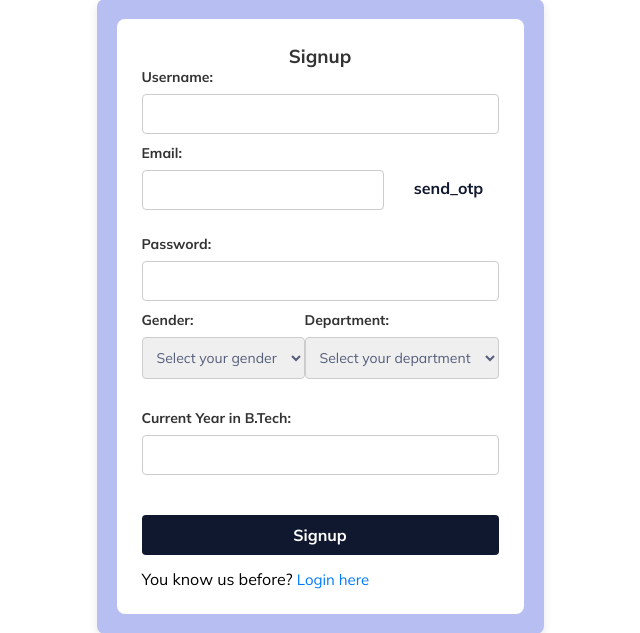
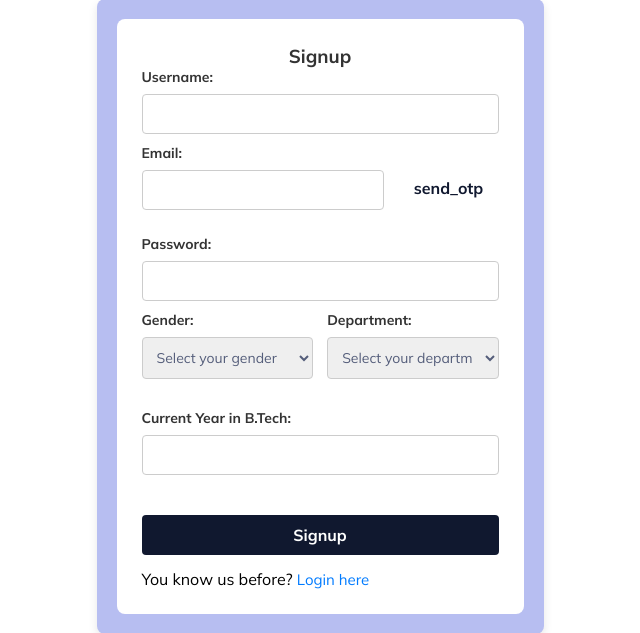
Before and after one commit to HimakarN/weSwap, a Django app: a page that uses weswap/user_authorization/templates/user_authorization/base.html in a window 1280 px wide. Shown: the part 84-717 px from the top of the page, without its empty margins (320-960 px from the left). Run offline with Django 5.2, Linux system fonts and the light colour scheme.

Commit message:
small change in css

```diff
--- a/weswap/user_authorization/static/user_authorization/css/style.css
+++ b/weswap/user_authorization/static/user_authorization/css/style.css
@@ -50,11 +50,6 @@
   border-radius: 8px;
 }
 
-.form-group {
-  margin-bottom: 5px;
-  position: relative;
-}
-
 /* Typography */
 h3, h2 {
   text-align: center;
@@ -85,6 +80,16 @@
   display: flex;
   justify-content: space-between;
   margin-bottom: 15px;
+}
+
+.form-group {
+  margin-bottom: 5px;
+  justify-content: space-between;
+  position: relative;
+}
+
+.side-by-side .form-group {
+  flex-basis: 48%;
 }
 
 .verify-by-side {
```
